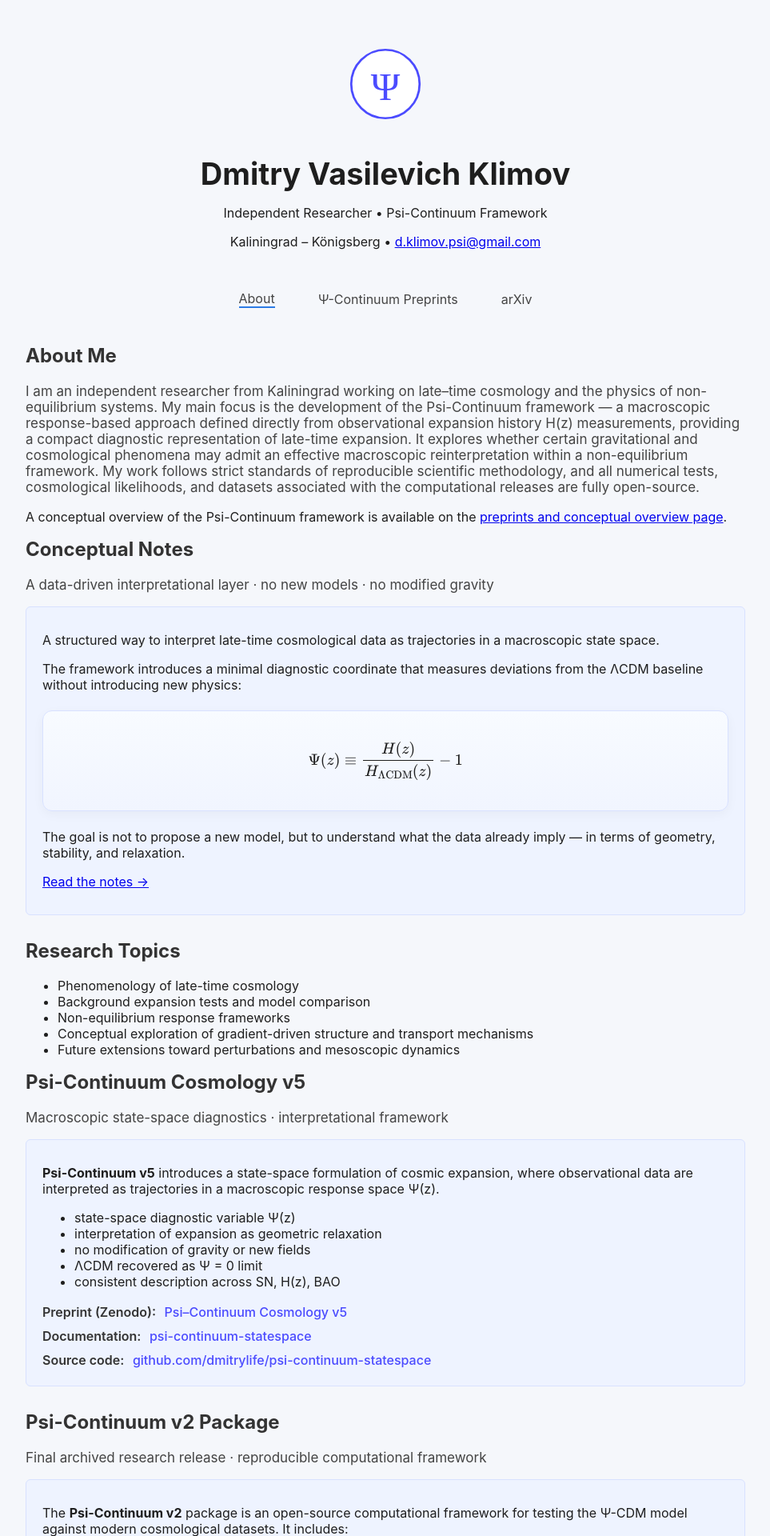
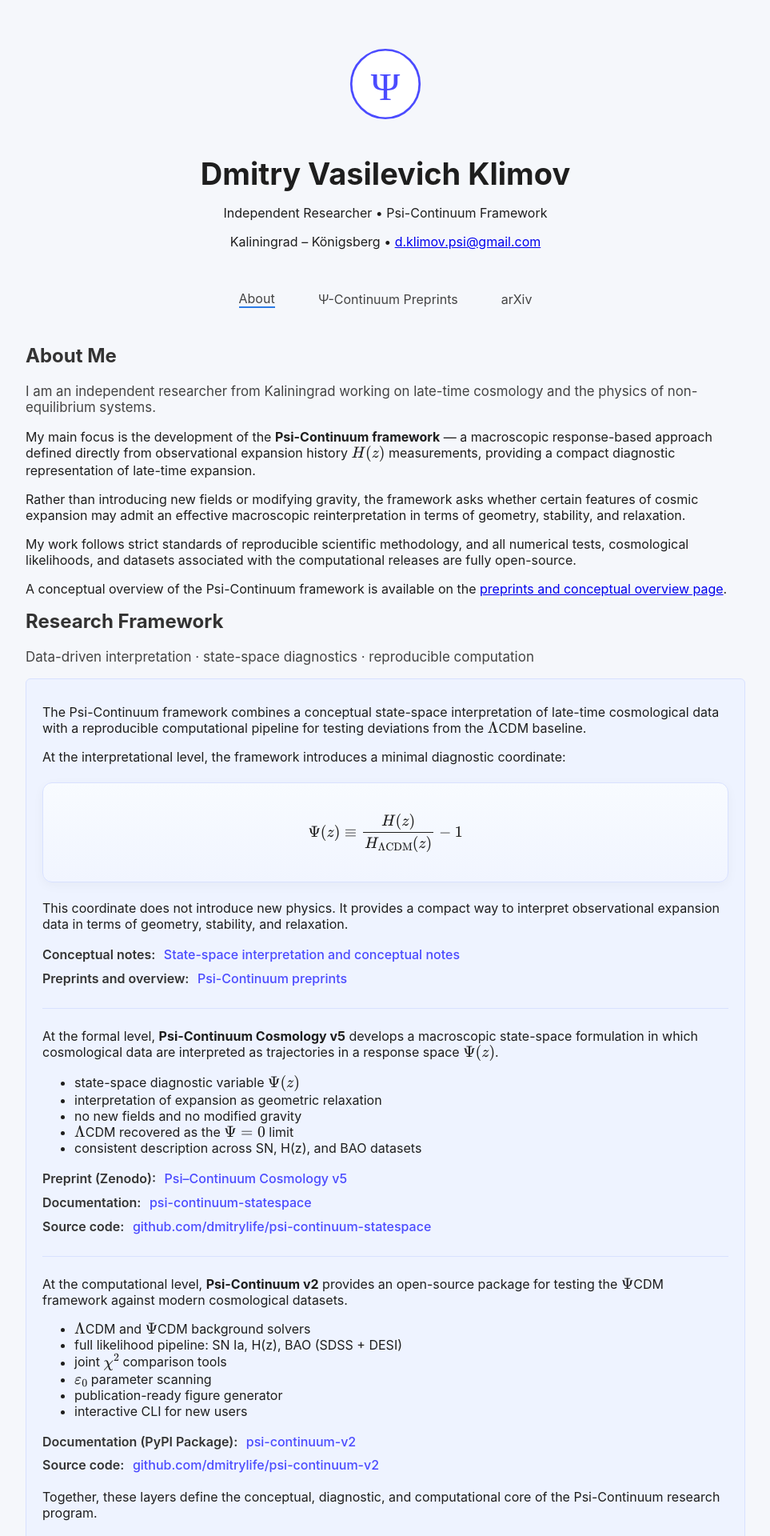
Before and after one commit to dmitrylife/Dmitrylife.github.io, a Jekyll site: the page index.html, which Jekyll copies as it is, in a window 1280 px wide. Shown: the top 1920 px of the page at 80% size, without its empty margins (158-1121 px from the left). Built offline with Jekyll 4.4.1, drawn with Linux system fonts in a browser that asks for light colours; some of the changed text lies outside the part shown.

Commit message:
update installers.html

```diff
--- a/index.html
+++ b/index.html
@@ -13,10 +13,21 @@
     <link rel="icon" type="image/x-icon" href="/favicon.ico">
     <link rel="icon" type="image/png" sizes="32x32" href="/favicon-32x32.png">
     <link rel="icon" type="image/png" sizes="16x16" href="/favicon-16x16.png">
+    <link rel="apple-touch-icon" sizes="180x180" href="/apple-touch-icon.png">
+    <link rel="manifest" href="/site.webmanifest">
 
-    <link rel="apple-touch-icon" sizes="180x180" href="/apple-touch-icon.png">
+    <style>
+      .framework-divider {
+          border: 0;
+          border-top: 1px solid #d8e1ff;
+          margin: 24px 0;
+      }
 
-    <link rel="manifest" href="/site.webmanifest">
+      .hero-note {
+          font-size: 1.05rem;
+          color: #444;
+      }
+    </style>
 
     <script>
     window.MathJax = {
@@ -48,17 +59,30 @@
 
 <section class="lang-section active">
     <h2>About Me</h2>
+
+    <p class="hero-note">
+        I am an independent researcher from Kaliningrad working on late-time cosmology
+        and the physics of non-equilibrium systems.
+    </p>
+
     <p>
-      I am an independent researcher from Kaliningrad working on late–time cosmology and the physics of non-equilibrium systems.
-      My main focus is the development of the Psi-Continuum framework — a macroscopic response-based approach defined
-      directly from observational expansion history H(z) measurements,
-      providing a compact diagnostic representation of late-time expansion.
-      It explores whether certain gravitational and cosmological phenomena may
-      admit an effective macroscopic reinterpretation within a non-equilibrium framework.
+        My main focus is the development of the <strong>Psi-Continuum framework</strong> —
+        a macroscopic response-based approach defined directly from observational expansion
+        history $H(z)$ measurements, providing a compact diagnostic representation of
+        late-time expansion.
+    </p>
 
+    <p>
+        Rather than introducing new fields or modifying gravity,
+        the framework asks whether certain features of cosmic expansion
+        may admit an effective macroscopic reinterpretation in terms of
+        geometry, stability, and relaxation.
+    </p>
+
+    <p>
         My work follows strict standards of reproducible scientific methodology,
-      and all numerical tests, cosmological likelihoods, and datasets associated with
-      the computational releases are fully open-source.
+        and all numerical tests, cosmological likelihoods, and datasets associated
+        with the computational releases are fully open-source.
     </p>
 
     <p>
@@ -66,21 +90,20 @@
         <a href="/theory.html">preprints and conceptual overview page</a>.
     </p>
 
-    <h2>Conceptual Notes</h2>
+    <h2>Research Framework</h2>
     <p class="titlesmall">
-        A data-driven interpretational layer · no new models · no modified gravity
+        Data-driven interpretation · state-space diagnostics · reproducible computation
     </p>
 
     <div class="package-info">
         <p>
-            A structured way to interpret late-time cosmological data
-            as trajectories in a macroscopic state space.
+            The Psi-Continuum framework combines a conceptual state-space interpretation
+            of late-time cosmological data with a reproducible computational pipeline
+            for testing deviations from the $\Lambda$CDM baseline.
         </p>
 
         <p>
-            The framework introduces a minimal diagnostic coordinate
-            that measures deviations from the ΛCDM baseline
-            without introducing new physics:
+            At the interpretational level, the framework introduces a minimal diagnostic coordinate:
         </p>
 
         <div class="formula-box">
@@ -88,88 +111,79 @@
         </div>
 
         <p>
-            The goal is not to propose a new model,
-            but to understand what the data already imply —
+            This coordinate does not introduce new physics.
+            It provides a compact way to interpret observational expansion data
             in terms of geometry, stability, and relaxation.
         </p>
 
-        <p>
-            <a href="/notes/">Read the notes →</a>
-        </p>
+        <div class="link-block">
+            <div>
+                <span class="link-label">Conceptual notes:</span>
+                <a href="/notes/">State-space interpretation and conceptual notes</a>
             </div>
 
-    <h2>Research Topics</h2>
-    <ul>
-        <li>Phenomenology of late-time cosmology</li>
-        <li>Background expansion tests and model comparison</li>
-        <li>Non-equilibrium response frameworks</li>
-        <li>Conceptual exploration of gradient-driven structure and transport mechanisms</li>
-        <li>Future extensions toward perturbations and mesoscopic dynamics</li>
-    </ul>
+            <div>
+                <span class="link-label">Preprints and overview:</span>
+                <a href="/theory.html">Psi-Continuum preprints</a>
+            </div>
+        </div>
 
-    <h2>Psi-Continuum Cosmology v5</h2>
-    <p class="titlesmall">
-        Macroscopic state-space diagnostics · interpretational framework
-    </p>
+        <hr class="framework-divider">
 
-    <div class="package-info">
         <p>
-            <strong>Psi-Continuum v5</strong> introduces a state-space formulation
-            of cosmic expansion, where observational data are interpreted
-            as trajectories in a macroscopic response space Ψ(z).
+            At the formal level, <strong>Psi-Continuum Cosmology v5</strong> develops
+            a macroscopic state-space formulation in which cosmological data
+            are interpreted as trajectories in a response space $\Psi(z)$.
         </p>
 
         <ul>
-            <li>state-space diagnostic variable Ψ(z)</li>
+            <li>state-space diagnostic variable $\Psi(z)$</li>
             <li>interpretation of expansion as geometric relaxation</li>
-            <li>no modification of gravity or new fields</li>
-            <li>ΛCDM recovered as Ψ = 0 limit</li>
-            <li>consistent description across SN, H(z), BAO</li>
+            <li>no new fields and no modified gravity</li>
+            <li>$\Lambda$CDM recovered as the $\Psi = 0$ limit</li>
+            <li>consistent description across SN, H(z), and BAO datasets</li>
         </ul>
 
         <div class="link-block">
             <div>
                 <span class="link-label">Preprint (Zenodo):</span>
-                <a href="https://doi.org/10.5281/zenodo.18088720" target="_blank">
+                <a href="https://doi.org/10.5281/zenodo.18088720" target="_blank" rel="noopener noreferrer">
                     Psi–Continuum Cosmology v5
                 </a>
             </div>
 
             <div>
                 <span class="link-label">Documentation:</span>
-                <a href="https://psi-continuum.org/docs/v5/" target="_blank">
+                <a href="https://psi-continuum.org/docs/v5/" target="_blank" rel="noopener noreferrer">
                     psi-continuum-statespace
                 </a>
             </div>
 
             <div>
                 <span class="link-label">Source code:</span>
-                <a href="https://github.com/dmitrylife/psi-continuum-statespace" target="_blank">
+                <a href="https://github.com/dmitrylife/psi-continuum-statespace" target="_blank" rel="noopener noreferrer">
                     github.com/dmitrylife/psi-continuum-statespace
                 </a>
             </div>
         </div>
-    </div>
 
-    <h2>Psi-Continuum v2 Package</h2>
-    <p class="titlesmall">
-        Final archived research release · reproducible computational framework
-    </p>
-    <div class="package-info">
+        <hr class="framework-divider">
+
         <p>
-            The <strong>Psi-Continuum v2</strong> package is an open-source computational
-            framework for testing the Ψ-CDM model against modern cosmological datasets.
-            It includes:
+            At the computational level, <strong>Psi-Continuum v2</strong> provides
+            an open-source package for testing the $\Psi$CDM framework against
+            modern cosmological datasets.
         </p>
 
         <ul>
-            <li>ΛCDM and ΨCDM background solvers</li>
+            <li>$\Lambda$CDM and $\Psi$CDM background solvers</li>
             <li>full likelihood pipeline: SN Ia, H(z), BAO (SDSS + DESI)</li>
-            <li>joint χ² comparison tools</li>
-            <li>ε₀ parameter scanning</li>
+            <li>joint $\chi^2$ comparison tools</li>
+            <li>$\varepsilon_0$ parameter scanning</li>
             <li>publication-ready figure generator</li>
             <li>interactive CLI for new users</li>
         </ul>
+
         <div class="link-block">
             <div>
                 <span class="link-label">Documentation (PyPI Package):</span>
@@ -185,7 +199,21 @@
                 </a>
             </div>
         </div>
+
+        <p class="titlesmall">
+            Together, these layers define the conceptual, diagnostic,
+            and computational core of the Psi-Continuum research program.
+        </p>
     </div>
+
+    <h2>Research Topics</h2>
+    <ul>
+        <li>Phenomenology of late-time cosmology</li>
+        <li>Background expansion tests and model comparison</li>
+        <li>Macroscopic response and state-space diagnostics</li>
+        <li>Non-equilibrium interpretations of large-scale dynamics</li>
+        <li>Future extensions toward perturbations and mesoscopic structure</li>
+    </ul>
 
     <h2>Experimental Program</h2>
 
@@ -196,8 +224,8 @@
     </p>
 
     <p>
-      The program is based on differential photometry of variable stars and is
-      designed to examine instrumental stability, cross-epoch consistency,
+        The program is based on differential photometry of variable stars
+        and is designed to examine instrumental stability, cross-epoch consistency,
         and reduction-pipeline robustness.
     </p>
 
@@ -270,8 +298,8 @@
 </div>
 
 <button id="backToTop" title="Go to top">↑</button>
-</body>
 <script src="script.js"></script>
 <script data-goatcounter="https://psi-continuum.goatcounter.com/count"
         async src="//gc.zgo.at/count.js"></script>
+</body>
 </html>
```
Also changed, not shown: other parts of index.html (+1 -1 lines). Lines whose indentation alone changed are shown as unchanged.
